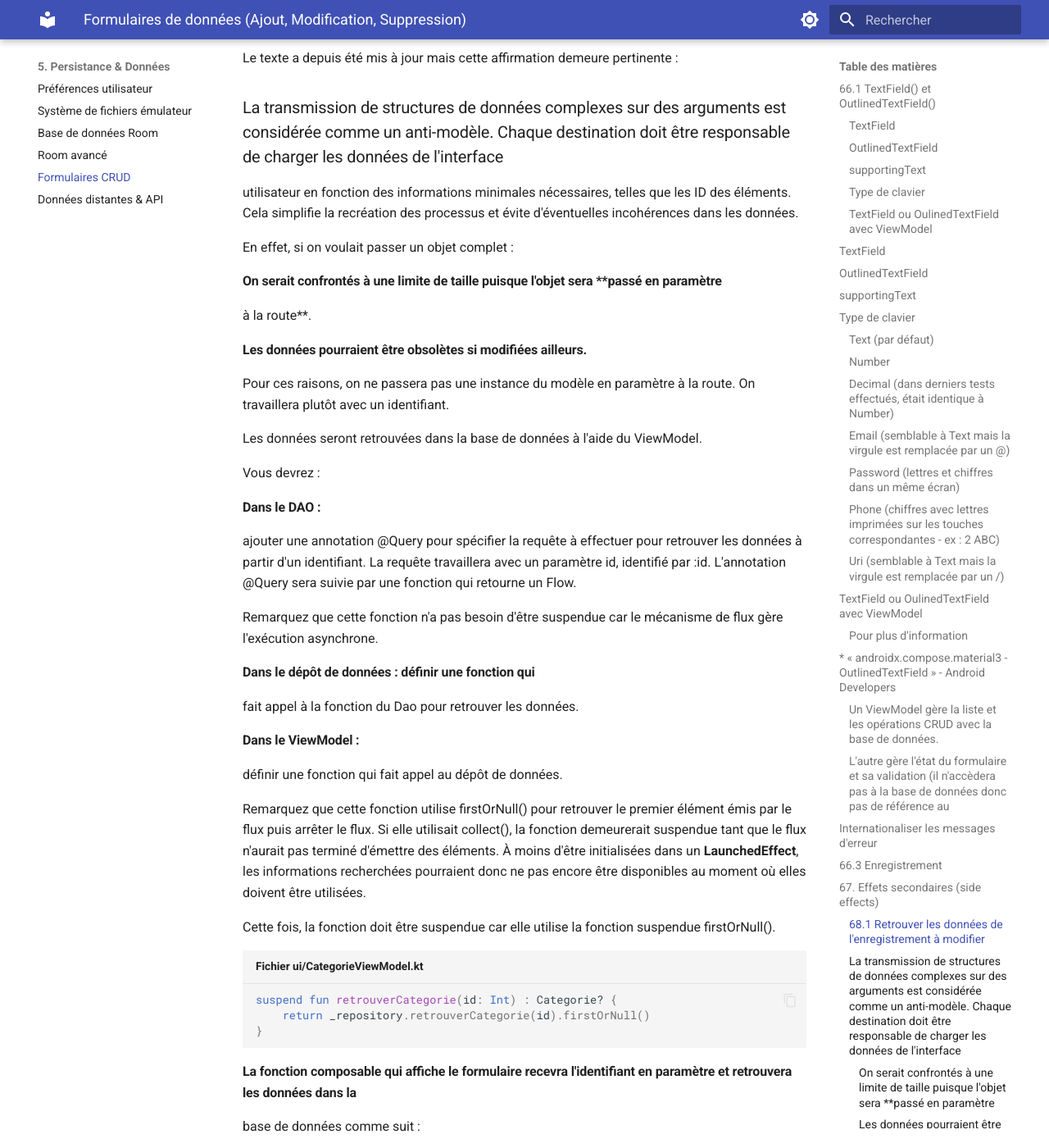
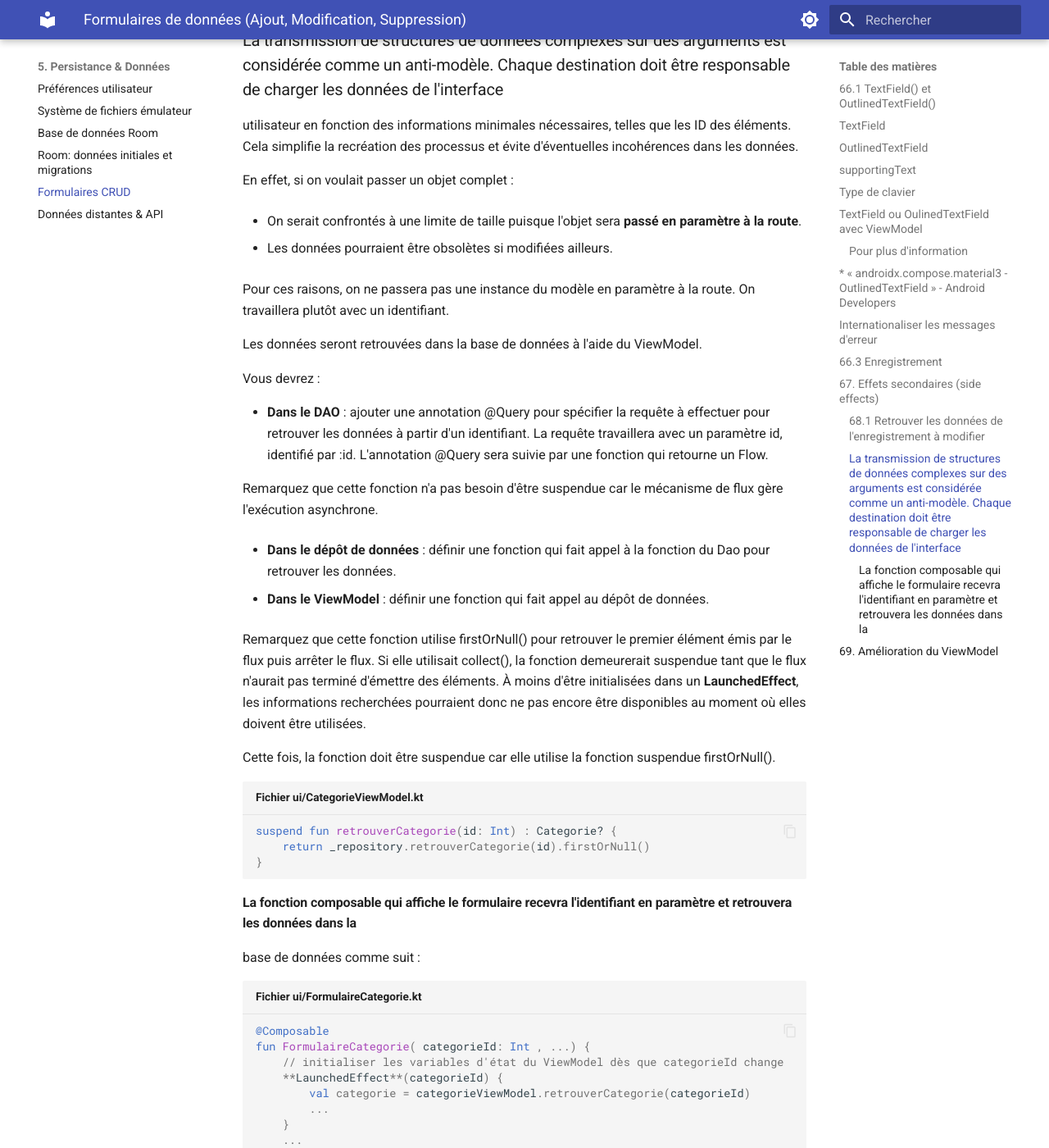
Before and after one commit to Apps-Mobiles-2-Victo/notes_de_cours, an MkDocs documentation site: the page built from docs/05-donnees-persistance/formulaires-crud.md, in a window 1280 px wide and 1400 px high, scrolled down 9619 px. Shown: the whole window at 82% size. Built offline with MkDocs 1.6.1 and Material for MkDocs 9.7.7, drawn with Linux system fonts in a browser that asks for light colours; some of the changed text lies outside the part shown.

```diff
--- a/docs/05-donnees-persistance/formulaires-crud.md
+++ b/docs/05-donnees-persistance/formulaires-crud.md
@@ -17,19 +17,19 @@ Pour que le texte entré dans une boîte de saisie soit affiché dans la boîte,
 Dans cette fiche :
 
 
-#### TextField
+- TextField
 
 
-#### OutlinedTextField
+- OutlinedTextField
 
 
-#### supportingText
+- supportingText
 
 
-#### Type de clavier
+- Type de clavier
 
 
-#### TextField ou OulinedTextField avec ViewModel
+- TextField ou OulinedTextField avec ViewModel
 
 
 ### TextField
@@ -143,25 +143,25 @@ Afin d'améliorer l'expérience utilisateur, il est important de spécifier le t
 Les principaux types de clavier sont :
 
 
-#### Text (par défaut)
+- Text (par défaut)
 
 
-#### Number
+- Number
 
 
-#### Decimal (dans derniers tests effectués, était identique à Number)
+- Decimal (dans derniers tests effectués, était identique à Number)
 
 
-#### Email (semblable à Text mais la virgule est remplacée par un @)
+- Email (semblable à Text mais la virgule est remplacée par un @)
 
 
-#### Password (lettres et chiffres dans un même écran)
+- Password (lettres et chiffres dans un même écran)
 
 
-#### Phone (chiffres avec lettres imprimées sur les touches correspondantes - ex : 2 ABC)
+- Phone (chiffres avec lettres imprimées sur les touches correspondantes - ex : 2 ABC)
 
 
-#### Uri (semblable à Text mais la virgule est remplacée par un /)
+- Uri (semblable à Text mais la virgule est remplacée par un /)
 
 
 
@@ -288,10 +288,10 @@ Les bonnes pratiques de programmations demandent d'utiliser un ViewModel propre
 Ceci permet de mieux séparer les responsabilités (Single Responsibility Principle) :
 
 
-#### Un ViewModel gère la liste et les opérations CRUD avec la base de données.
+- Un ViewModel gère la liste et les opérations CRUD avec la base de données.
 
 
-#### L'autre gère l'état du formulaire et sa validation (il n'accèdera pas à la base de données donc pas de référence au
+- L'autre gère l'état du formulaire et sa validation (il n'accèdera pas à la base de données donc pas de référence au
 Repository)
 
 
@@ -503,11 +503,10 @@ utilisateur en fonction des informations minimales nécessaires, telles que les
 En effet, si on voulait passer un objet complet :
 
 
-#### On serait confrontés à une limite de taille puisque l'objet sera **passé en paramètre
-à la route**.
+- On serait confrontés à une limite de taille puisque l'objet sera **passé en paramètre à la route**.
 
 
-#### Les données pourraient être obsolètes si modifiées ailleurs.
+- Les données pourraient être obsolètes si modifiées ailleurs.
 
 
 Pour ces raisons, on ne passera pas une instance du modèle en paramètre à la route. On travaillera plutôt avec un identifiant.
@@ -519,19 +518,16 @@ Les données seront retrouvées dans la base de données à l'aide du ViewModel.
 Vous devrez :
 
 
-#### **Dans le DAO** :
-ajouter une annotation @Query pour spécifier la requête à effectuer pour retrouver les données à partir d'un identifiant. La requête travaillera avec un paramètre id, identifié par :id. L'annotation @Query sera suivie par une fonction qui retourne un Flow<T>.
+- **Dans le DAO** : ajouter une annotation @Query pour spécifier la requête à effectuer pour retrouver les données à partir d'un identifiant. La requête travaillera avec un paramètre id, identifié par :id. L'annotation @Query sera suivie par une fonction qui retourne un Flow<T>.
 
 
 Remarquez que cette fonction n'a pas besoin d'être suspendue car le mécanisme de flux gère l'exécution asynchrone.
 
 
-#### **Dans le dépôt de données** : définir une fonction qui
-fait appel à la fonction du Dao pour retrouver les données.
+- **Dans le dépôt de données** : définir une fonction qui fait appel à la fonction du Dao pour retrouver les données.
 
 
-#### **Dans le ViewModel** :
-définir une fonction qui fait appel au dépôt de données.
+- **Dans le ViewModel** : définir une fonction qui fait appel au dépôt de données.
 
 
 Remarquez que cette fonction utilise firstOrNull() pour retrouver le premier élément émis par le flux puis arrêter le flux. Si elle utilisait collect(), la fonction demeurerait suspendue tant que le flux n'aurait pas terminé d'émettre des éléments. À moins d'être initialisées dans un **LaunchedEffect**, les informations recherchées pourraient donc ne pas encore être disponibles au moment où elles doivent être utilisées.
--- a/mkdocs.yml
+++ b/mkdocs.yml
@@ -86,7 +86,7 @@ nav:
       - "Préférences utilisateur": "05-donnees-persistance/preferences-utilisateur.md"
       - "Système de fichiers émulateur": "05-donnees-persistance/systeme-fichiers.md"
       - "Base de données Room": "05-donnees-persistance/room-base-de-donnees.md"
-      - "Room avancé": "05-donnees-persistance/room-avance.md"
+      - "Room: données initiales et migrations": "05-donnees-persistance/room-avance.md"
       - "Formulaires CRUD": "05-donnees-persistance/formulaires-crud.md"
       - "Données distantes & API": "05-donnees-persistance/donnees-distantes-api.md"
   - "6. Fonctionnalités avancées":
```
Also changed, not shown: docs/05-donnees-persistance/room-avance.md (+2 -2 lines), docs/index.md (+1 -1 lines).
